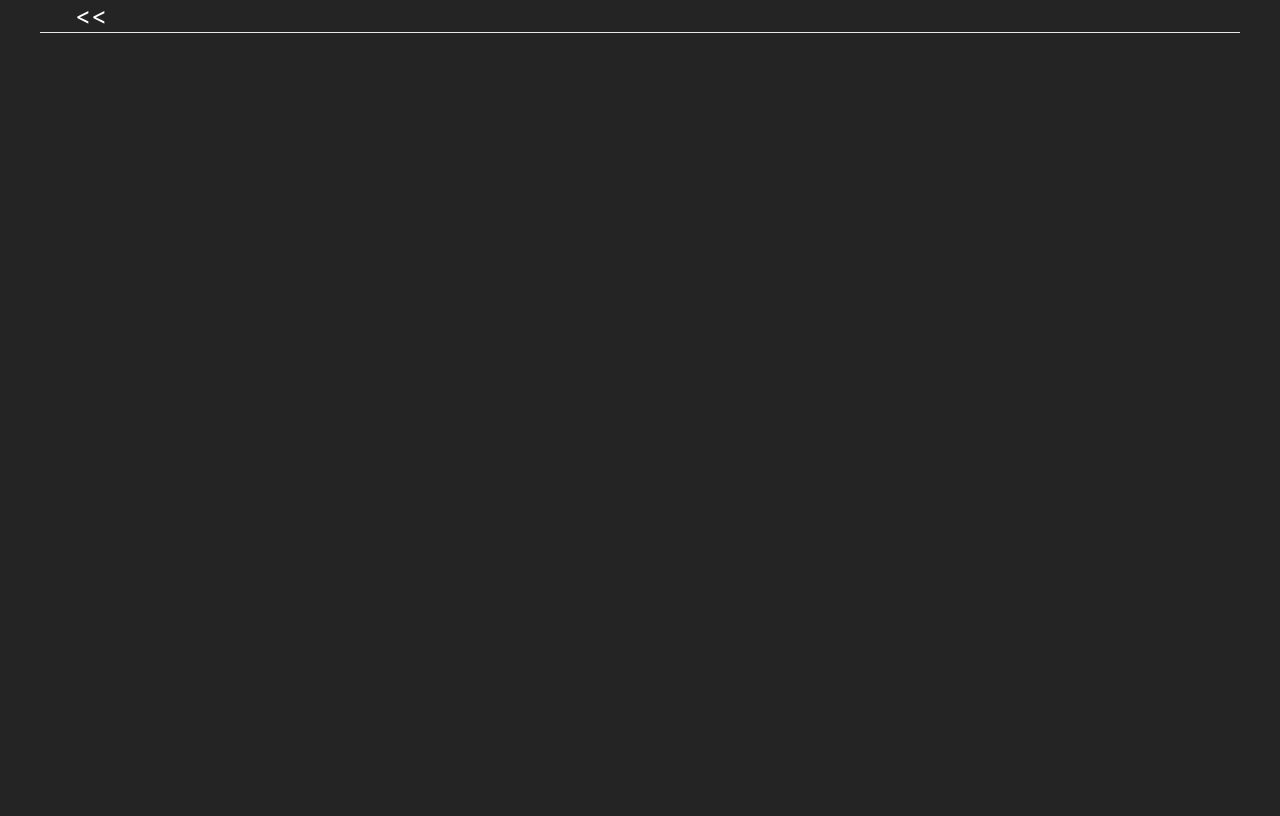
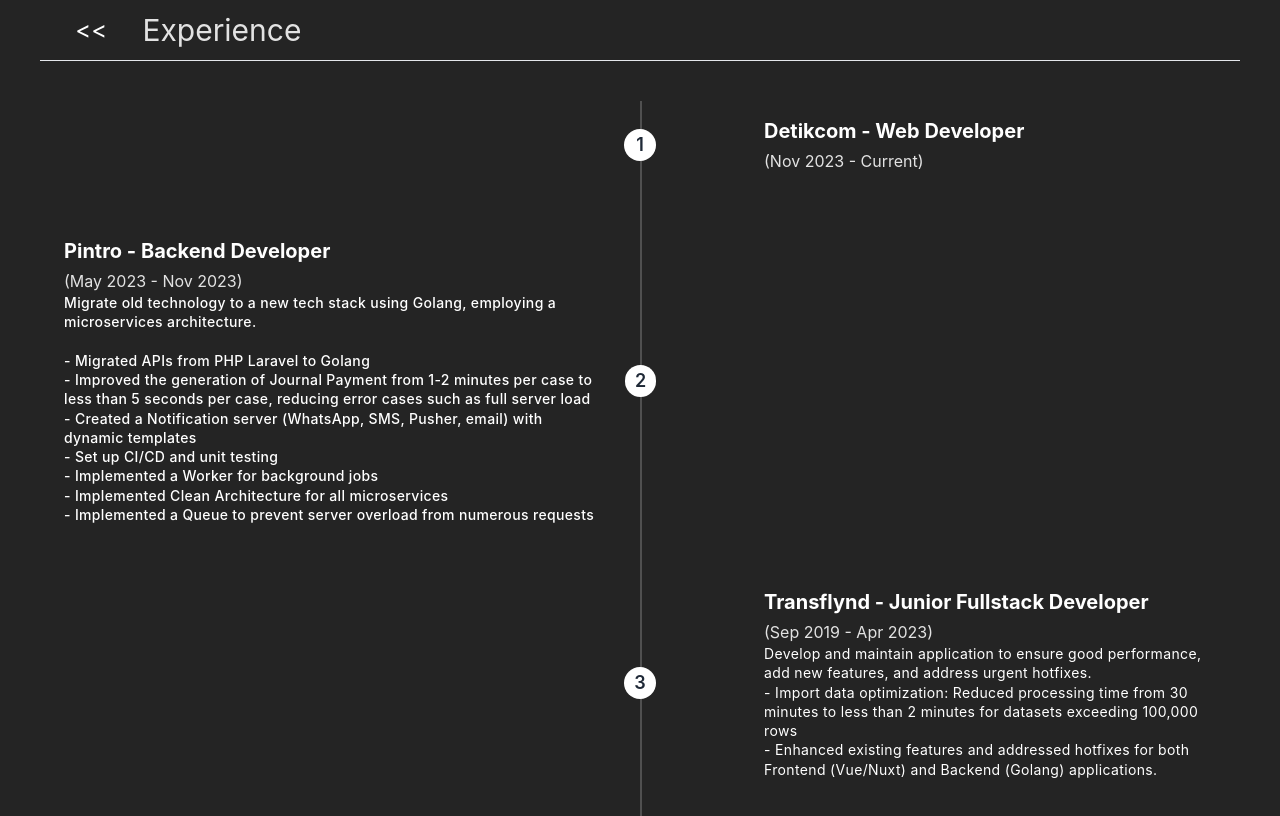
Before and after one commit to uchupx/portofolio-vite, a Vue app: page /experience in a window 1280 px wide. Before the commit this address had no page. Shown: the top 816 px of the page. Built offline with nearby package versions, Linux system fonts and the light colour scheme.

Commit message:
update - add experience page

```diff
--- a/src/components/HelloWorld.vue
+++ b/src/components/HelloWorld.vue
@@ -30,6 +30,7 @@
     <div class="px-10">
       <p class="text-xl lg:text-5xl">Hello, I'm Yusuf a <span class="border-b cursor-default text-5xl leading-tight hover:text-blue-500 hover:transition-all hover:border-b-blue-600 hover:duration-300">Backend Developer</span></p>
       <br>>><button type="button" class="ml-4 py-2 border-b border-transparent hover:border-white transition-all" @click="toRoute('work')">See my works</button>
+      <br>>><button type="button" class="ml-4 py-2 border-b border-transparent hover:border-white transition-all" @click="toRoute('experience')">Experience</button>
       <br>>><a href="https://www.linkedin.com/in/yusuf-andriyanto-3a1a25278/"><button type="button" class="ml-4 py-2 border-b border-transparent hover:border-white transition-all text-blue-200">Connect with me on linkedin</button></a>
       <br> <span class="text-xs ml-9 text-gray-500"> Or follow me on </span>
       <!-- <br>>><button type="button" class="px-4 py-3 hover:border-b transition-all">See my works</button> -->
--- /dev/null
+++ b/src/pages/Experienece.vue
@@ -0,0 +1,72 @@
+<template>
+  <!-- component -->
+  <div class="container mx-auto w-full h-full">
+    <div class="relative wrap overflow-hidden p-10 h-full transition-all">
+      <div class="border-2-2 absolute border-opacity-20 border-white h-full border" style="left: 50%"></div>
+      <!-- right timeline -->
+      <div class="mb-8 flex justify-between items-center w-full right-timeline">
+        <div class="order-1 w-5/12"></div>
+        <div class="z-20 flex items-center order-1 bg-white w-8 h-8 rounded-full">
+          <h1 class="mx-auto font-semibold text-lg text-gray-800">1</h1>
+        </div>
+        <div class="order-1 rounded-lg w-5/12 px-6 py-4">
+          <h3 class="mb-1 font-bold text-white text-xl">Detikcom - Web Developer</h3>
+          <span class="text-md">(Nov 2023 - Current)</span>
+          <p class="text-sm leading-snug tracking-wide text-white text-opacity-100"></p>
+        </div>
+      </div>
+
+      <!-- left timeline -->
+      <div class="mb-8 flex justify-between flex-row-reverse items-center w-full left-timeline">
+        <div class="order-1 w-6/12"></div>
+        <div class="z-20 flex items-center order-1 bg-white w-8 h-8 rounded-full">
+          <h1 class="mx-auto text-gray-800 font-semibold text-lg">2</h1>
+        </div>
+        <div class="order-1 rounded-lg w-6/12 px-6 py-4">
+          <h3 class="mb-1 font-bold text-white text-xl">Pintro - Backend Developer</h3>
+          <span class="text-md">(May 2023 - Nov 2023)</span>
+          <p class="text-sm font-medium leading-snug tracking-wide text-white text-opacity-100">
+            Migrate old technology to a new tech stack using Golang, employing a microservices architecture.
+            <br>
+            <br>
+            - Migrated APIs from PHP Laravel to Golang <br>
+            - Improved the generation of Journal Payment from 1-2 minutes per case to less than 5 seconds per case, reducing error cases such as full server load <br>
+            - Created a Notification server (WhatsApp, SMS, Pusher, email) with dynamic templates <br>
+            - Set up CI/CD and unit testing <br>
+            - Implemented a Worker for background jobs <br>
+            - Implemented Clean Architecture for all microservices <br>
+            - Implemented a Queue to prevent server overload from numerous requests <br>
+          </p>
+        </div>
+      </div>
+
+      <!-- right timeline -->
+      <div class="mb-8 flex justify-between items-center w-full right-timeline">
+        <div class="order-1 w-5/12"></div>
+        <div class="z-20 flex items-center order-1 bg-white w-8 h-8 rounded-full">
+          <h1 class="mx-auto font-semibold text-lg text-gray-800">3</h1>
+        </div>
+        <div class="order-1 rounded-lg w-5/12 px-6 py-4">
+          <h3 class="mb-1 font-bold text-white text-xl">Transflynd - Junior Fullstack Developer</h3>
+          <span class="text-md">(Sep 2019 - Apr 2023)</span>
+          <p class="text-sm leading-snug tracking-wide text-white text-opacity-100">
+            Develop and maintain application to ensure good performance, add new features, and address urgent hotfixes.<br>
+  - Import data optimization: Reduced processing time from 30 minutes to less than 2 minutes for datasets exceeding 100,000 rows<br>
+  - Enhanced existing features and addressed hotfixes for both Frontend (Vue/Nuxt) and Backend (Golang) applications. </p>
+        </div>
+      </div>
+
+      <!-- left timeline
+      <div class="mb-8 flex justify-between flex-row-reverse items-center w-full left-timeline">
+        <div class="order-1 w-5/12"></div>
+        <div class="z-20 flex items-center order-1 bg-white w-8 h-8 rounded-full">
+          <h1 class="mx-auto text-gray-800 font-semibold text-lg">4</h1>
+        </div>
+        <div class="order-1 bg-red-400 rounded-lg w-5/12 px-6 py-4">
+          <h3 class="mb-3 font-bold text-white text-xl">Lorem Ipsum</h3>
+          <p class="text-sm font-medium leading-snug tracking-wide text-white text-opacity-100">Lorem Ipsum is simply dummy text of the printing and typesetting industry. Lorem Ipsum has been the industry's standard dummy text ever since the 1500s, when an unknown printer took a galley of type and scrambled it to make a type specimen book.</p>
+        </div>
+      </div> -->
+    </div>
+  </div>
+</template>
--- a/src/pages/Works.vue
+++ b/src/pages/Works.vue
@@ -31,6 +31,23 @@
         </div>
 
         <div class="flex flex-col gap-2 flex-wrap px-5">
+          <div class="border border-dashed w-full p-3 hover:border-solid"
+            @click="toRoute('https://github.com/uchupx/saceri-chatbot')">
+            > <span class="ml-2 font-bold">Kajian API</span> <br />
+            <span class="ml-5 font-light">Golang</span>
+            <div class="h-20 mt-2">
+              <p class="line-clamp-3 overflow-hidden">
+                Lorem ipsum dolor sit amet, consectetur adipiscing elit, sed do
+                eiusmod tempor incididunt ut labore et dolore magna aliqua. Ut
+                enim ad minim veniam, quis nostrud exercitation ullamco laboris
+                nisi ut aliquip ex ea commodo consequat. Duis aute irure dolor in
+                reprehenderit in voluptate velit esse cillum dolore eu fugiat
+                nulla pariatur. Excepteur sint occaecat cupidatat non proident,
+                sunt in culpa qui officia deserunt mollit anim id est laborum.
+              </p>
+            </div>
+          </div>
+
           <div class="border border-dashed w-full p-3 hover:border-solid"
             @click="toRoute('https://github.com/uchupx/saceri-chatbot')">
             > <span class="ml-2 font-bold">Saceri Chatbot</span> <br />
--- a/src/routes/index.ts
+++ b/src/routes/index.ts
@@ -4,6 +4,7 @@
 import Home from '../components/HelloWorld.vue'
 import Works from '../pages/Works.vue'
 import Blogs from '../pages/Blogs.vue'
+import Experienece from '../pages/Experienece.vue'
 
 
 const routes: Array<RouteRecordRaw> = [
@@ -21,6 +22,11 @@
     path: "/blog",
     name: "blog",
     component: Blogs
+  },
+  {
+    path: "/experience",
+    name: "experience",
+    component: Experienece
   }
 ]
 const router = createRouter({
```
